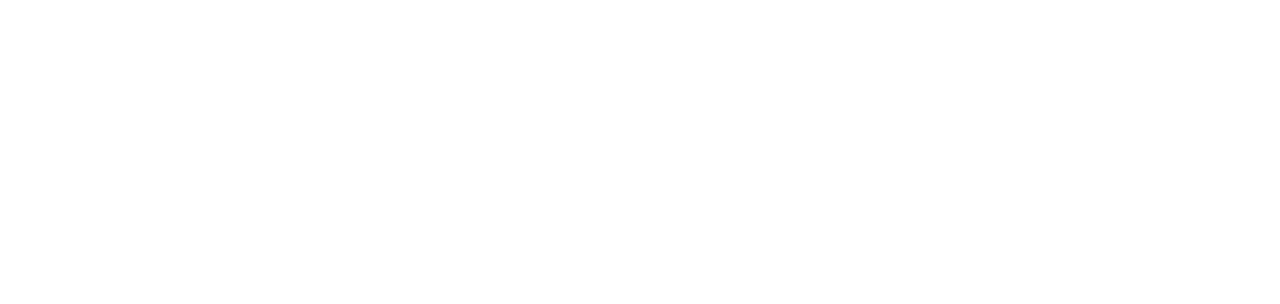
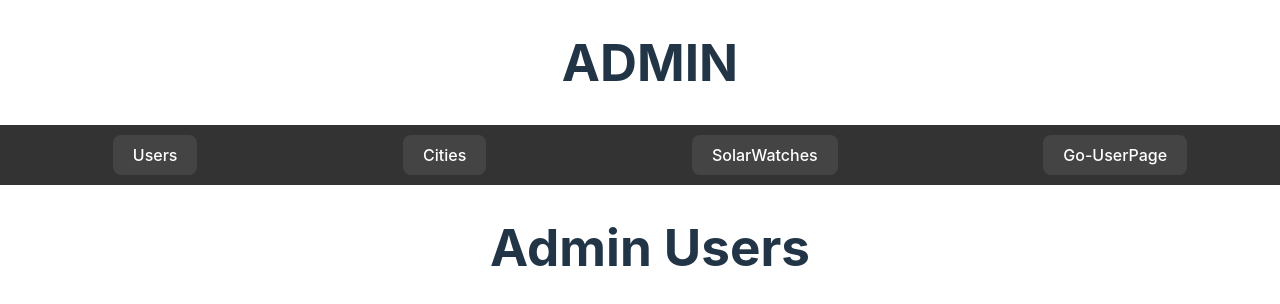
Before and after one commit to ndrs06/SolarWatch, a React (Vite) app in the folder client/: page /admin/users in a window 1280 px wide. Before the commit this address had no page. Shown: the top 304 px of the page. Built offline with nearby package versions, Linux system fonts and the light colour scheme.

Commit message:
:construction: chore: admin elements added

```diff
--- /dev/null
+++ b/client/src/components/Admin_Components/admi_Cities.jsx
@@ -0,0 +1,50 @@
+import React, {useEffect, useState} from "react";
+import Loading from "../Loading/Loading.jsx";
+
+const fetchCities = () => fetch(
+    "/api/admin/cities")
+    .then(res => res.json());
+export default function AdminCities() {
+    const [loading, setLoading] = useState(true);
+    const [cities, setCities] = useState(null);
+
+    useEffect(() => {
+        fetchCities().then(cities => {
+            setLoading(false);
+            setCities(cities)
+        });
+    },[]);
+
+
+    return (
+        loading ? <Loading /> : (
+            <table className="table">
+                <thead>
+                <tr>
+                    <th>Name</th>
+                    <th>State</th>
+                    <th>Country</th>
+                    <th>Lat.</th>
+                    <th>Lon.</th>
+                    <th></th>
+                    <th></th>
+                    <th><button>+</button></th>
+                </tr>
+                </thead>
+                <tbody>
+                {cities && cities.map(city => (
+                    <tr key={city.name}>
+                        <td>{city.name}</td>
+                        <td>{city.state}</td>
+                        <td>{city.country}</td>
+                        <td>{city.lat}</td>
+                        <td>{city.lon}</td>
+                        <td><button>edit</button></td>
+                        <td><button>delete</button></td>
+                    </tr>
+                ))}
+                </tbody>
+            </table>
+        )
+    )
+}
--- /dev/null
+++ b/client/src/components/Admin_Components/admin_Navbar/admin_Navbar.jsx
@@ -0,0 +1,21 @@
+import React from 'react';
+import { Link } from 'react-router-dom';
+
+export default function AdminNavbar() {
+    return (
+        <div className="navbar">
+            <Link to="/admin/users">
+                <button>Users</button>
+            </Link>
+            <Link to="/admin/cities">
+                <button>Cities</button>
+            </Link>
+            <Link to="/admin/cities/solar-watches">
+                <button>SolarWatches</button>
+            </Link>
+            <Link to="/">
+                <button>Go-UserPage</button>
+            </Link>
+        </div>
+    );
+}
--- /dev/null
+++ b/client/src/components/Admin_Components/admin_Users.jsx
@@ -0,0 +1,10 @@
+import React from "react";
+
+export default function AdminUsers() {
+
+    return (
+        <>
+            <h1>Admin Users</h1>
+        </>
+    )
+}
--- a/client/src/main.jsx
+++ b/client/src/main.jsx
@@ -2,6 +2,10 @@
 import React from 'react'
 import ReactDOM from 'react-dom/client'
 import {BrowserRouter, Route, Routes} from "react-router-dom";
+
+import Admin from './pages/Admin/Admin.jsx';
+import AdminUsers from "./components/Admin_Components/admin_Users.jsx";
+import AdminCities from "./components/Admin_Components/admi_Cities.jsx";
 
 import Home from "./pages/Home/Home.jsx";
 import SignIn from "./pages/SignIn/SignIn.jsx";
@@ -17,6 +21,15 @@
       <ProfileContextProvider>
           <BrowserRouter>
               <Routes>
+
+                  <Route path='/admin' element={<Admin/>}>
+                      <Route path='/admin/users' element={<AdminUsers/>}/>
+                      <Route path='/admin/cities' element={<AdminCities/>}/>
+                  </Route>
+
+
+
+
                   <Route path='/' element={<Layout/>}>
 
                       <Route path='/' element={<Home/>}/>
--- /dev/null
+++ b/client/src/pages/Admin/Admin.jsx
@@ -0,0 +1,15 @@
+import React from 'react';
+import AdminNavbar from "../../components/Admin_Components/admin_Navbar/admin_Navbar.jsx";
+import Footer from "../../components/Footer/Footer.jsx";
+import {Outlet} from "react-router-dom";
+
+export default function Admin() {
+    return (
+        <div>
+            <h1>ADMIN</h1>
+            <AdminNavbar/>
+            <Outlet/>
+            <Footer/>
+        </div>
+    );
+}
```
Also changed, not shown: client/src/components/Admin_Components/admin_SunriseSunsets.jsx (added).
